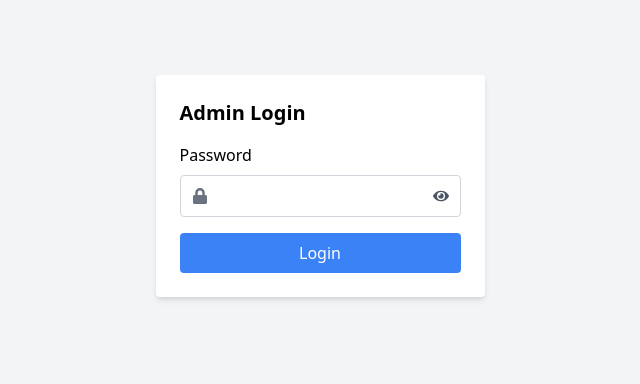
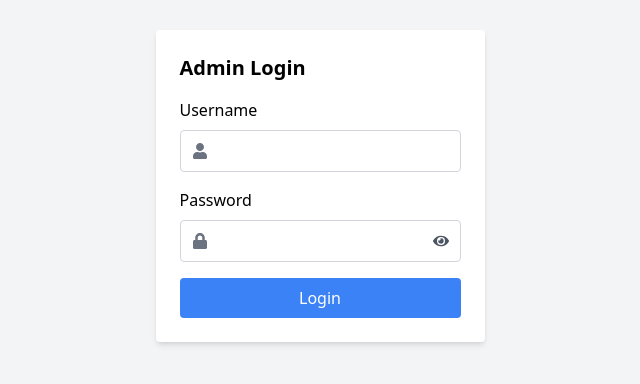
Before and after one commit to mhmAdmin1122/spority, a Next.js app: page /admin/components/Login in a window 1280 px wide. Shown: the part 214-598 px from the top of the page, without its empty margins (320-960 px from the left). Built offline with nearby package versions, Linux system fonts and the light colour scheme.

Commit message:
security created for multiple user

```diff
--- a/pages/admin/components/Login.tsx
+++ b/pages/admin/components/Login.tsx
@@ -1,18 +1,82 @@
+// import React, { useState } from "react";
+// import { FaLock, FaEye, FaEyeSlash } from "react-icons/fa";
+
+// const Login = ({ onLogin }: { onLogin: () => void }) => {
+//   const [password, setPassword] = useState("");
+//   const [error, setError] = useState("");
+//   const [isPasswordVisible, setIsPasswordVisible] = useState(false);
+
+//   const handleSubmit = (e: React.FormEvent) => {
+//     e.preventDefault();
+//     if (password === "905Hasaaa345n") {
+//       localStorage.setItem("isAuthenticated", "true");
+//       onLogin();
+//     } else {
+//       setError("Incorrect password");
+//     }
+//   };
+
+//   return (
+//     <div className="flex items-center justify-center h-screen bg-gray-100">
+//       <form onSubmit={handleSubmit} className="bg-white p-6 rounded shadow-md">
+//         <h2 className="mb-4 text-xl font-bold">Admin Login</h2>
+//         <div className="mb-4">
+//           <label className="block mb-2">Password</label>
+//           <div className="relative">
+//             <span className="absolute inset-y-0 left-0 pl-3 flex items-center text-gray-500">
+//               <FaLock />
+//             </span>
+//             <input
+//               type={isPasswordVisible ? "text" : "password"}
+//               value={password}
+//               onChange={(e) => setPassword(e.target.value)}
+//               className="w-full pl-10 p-2 border border-gray-300 rounded"
+//               required
+//             />
+//             <button
+//               type="button"
+//               onClick={() => setIsPasswordVisible(!isPasswordVisible)}
+//               className="absolute inset-y-0 right-0 pr-3 flex items-center text-gray-600"
+//             >
+//               {isPasswordVisible ? <FaEyeSlash /> : <FaEye />}
+//             </button>
+//           </div>
+//         </div>
+//         {error && <p className="text-red-500">{error}</p>}
+//         <button type="submit" className="w-full bg-blue-500 text-white p-2 rounded">Login</button>
+//       </form>
+//     </div>
+//   );
+// };
+
+// export default Login;
+
 import React, { useState } from "react";
-import { FaLock, FaEye, FaEyeSlash } from "react-icons/fa";
+import { FaLock, FaUser, FaEye, FaEyeSlash } from "react-icons/fa";
+
+const users = [
+  { username: "Hasaan", password: "hash905hasaan" },
+  { username: "Umer", password: "umer564true" },
+  { username: "Arbab", password: "spsarbab90" },
+  { username: "Imranahmad", password: "905imranlashari" },
+];
 
 const Login = ({ onLogin }: { onLogin: () => void }) => {
+  const [username, setUsername] = useState("");
   const [password, setPassword] = useState("");
   const [error, setError] = useState("");
   const [isPasswordVisible, setIsPasswordVisible] = useState(false);
 
   const handleSubmit = (e: React.FormEvent) => {
     e.preventDefault();
-    if (password === "905Hasaaa345n") {
+
+    const user = users.find((user) => user.username === username);
+
+    if (user && user.password === password) {
       localStorage.setItem("isAuthenticated", "true");
       onLogin();
     } else {
-      setError("Incorrect password");
+      setError("Incorrect username or password");
     }
   };
 
@@ -20,6 +84,21 @@ const Login = ({ onLogin }: { onLogin: () => void }) => {
     <div className="flex items-center justify-center h-screen bg-gray-100">
       <form onSubmit={handleSubmit} className="bg-white p-6 rounded shadow-md">
         <h2 className="mb-4 text-xl font-bold">Admin Login</h2>
+        <div className="mb-4">
+          <label className="block mb-2">Username</label>
+          <div className="relative">
+            <span className="absolute inset-y-0 left-0 pl-3 flex items-center text-gray-500">
+              <FaUser />
+            </span>
+            <input
+              type="text"
+              value={username}
+              onChange={(e) => setUsername(e.target.value)}
+              className="w-full pl-10 p-2 border border-gray-300 rounded"
+              required
+            />
+          </div>
+        </div>
         <div className="mb-4">
           <label className="block mb-2">Password</label>
           <div className="relative">
```
